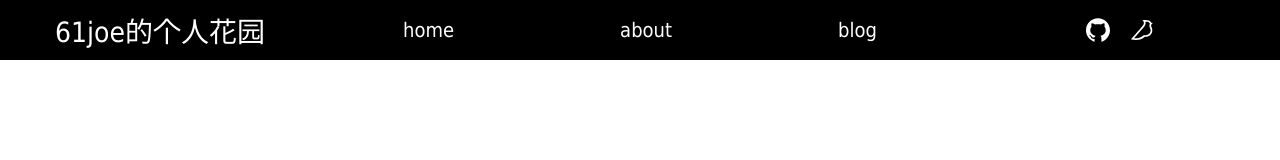
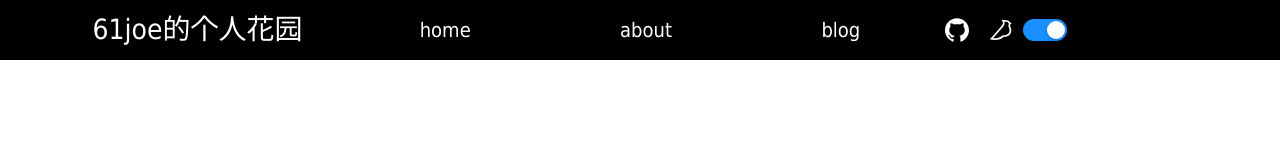
Before and after one commit to 61joe/61joe-blog.github.io, a Gatsby site: page / in a window 1280 px wide. Built offline with nearby package versions, Linux system fonts and the light colour scheme; Gatsby itself is replaced by a stand-in of ours.

Commit message:
增加 全局主题theme

```diff
--- a/gatsby-browser.js
+++ b/gatsby-browser.js
@@ -1 +1,8 @@
 import "./src/styles/global.less"
+import React from "react"
+// import { MyThemeProvider } from "react-jss"
+import { MyThemeProvider } from "./src/context/ThemeContext"
+
+export const wrapRootElement = ({ element }) => (
+  <MyThemeProvider>{element}</MyThemeProvider>
+)
--- a/gatsby-config.js
+++ b/gatsby-config.js
@@ -6,6 +6,6 @@
 // https://github.com/61joe/61joe-blog.github.io.git
 module.exports = {
   /* Your site config here */
-  plugins: [],
   pathPrefix: '/blog',
+  plugins: ['gatsby-plugin-better-jss'],
 }
--- a/package.json
+++ b/package.json
@@ -21,6 +21,7 @@
     "@mui/material": "^5.5.2",
     "antd": "^4.19.4",
     "gatsby": "^4.9.2",
+    "gatsby-plugin-better-jss": "^1.0.3",
     "less-loader": "^10.2.0",
     "react": "^17.0.1",
     "react-dom": "^17.0.1",
--- a/src/components/header/header.tsx
+++ b/src/components/header/header.tsx
@@ -1,12 +1,13 @@
 import React from "react"
-import { Layout } from "antd"
-import { createUseStyles } from "react-jss"
+import { Layout, Switch } from "antd"
+import { createUseStyles, useTheme } from "react-jss"
 import { username } from "../../utils/constant"
 import { GithubOutlined, YuqueOutlined } from "@ant-design/icons"
+import { MyTheme } from "../../context/ThemeContext"
 import { Link } from "gatsby"
 
 const { Header } = Layout
-const useStyles = createUseStyles({
+const useStyles = createUseStyles<string, unknown, MyTheme>({
   header: {
     backgroundColor: "black",
     display: "flex",
@@ -14,7 +15,7 @@ const useStyles = createUseStyles({
     alignItems: "center",
     height: "60px",
     "&>span": {
-      color: "white",
+      color: ({ theme }) => (theme.dark ? "white" : "black"),
       fontSize: "28px",
       textAlign: "center",
     },
@@ -29,8 +30,11 @@ const useStyles = createUseStyles({
     },
     "&>:nth-child(3)": {
       flex: "1 1 25%",
+      display: "flex",
+      alignItems: "center",
       "&>a": {
         margin: "0 10px",
+        display: "flex",
       },
     },
   },
@@ -47,10 +51,12 @@ const websiteLinkList = [
   {
     icon: <GithubOutlined style={iconStyle} />,
     site: "https://github.com/61joe",
+    title: "github",
   },
   {
     icon: <YuqueOutlined style={iconStyle} />,
     site: "https://www.yuque.com/weubg3",
+    title: "语雀",
   },
 ]
 
@@ -58,6 +64,7 @@ const topMenu = (
   <>
     {topMenuList.map(item => (
       <Link
+        key={item}
         to={`/${item === "home" ? "" : item}`}
         style={{ color: "white", fontSize: "20px" }}
       >
@@ -68,7 +75,10 @@ const topMenu = (
 )
 
 const header = () => {
-  const classes = useStyles()
+  const theme = useTheme<MyTheme>()
+  console.log(theme)
+
+  const classes = useStyles({ theme })
 
   return (
     <Layout>
@@ -76,11 +86,18 @@ const header = () => {
         <span>{`${username}的个人花园`}</span>
         <div>{topMenu}</div>
         <div>
-          {websiteLinkList.map(item => (
-            <a href={item.site} target="_blank" rel="noopener noreferrer">
+          {websiteLinkList.map((item, index) => (
+            <a
+              key={index}
+              href={item.site}
+              title={item.title}
+              target="_blank"
+              rel="noopener noreferrer"
+            >
               {item.icon}
             </a>
           ))}
+          <Switch defaultChecked onChange={theme.toggleDark} />
         </div>
       </Header>
     </Layout>
--- /dev/null
+++ b/src/context/ThemeContext.tsx
@@ -0,0 +1,56 @@
+import React, { useCallback, useEffect, useState } from "react"
+import { createTheming, ThemeProvider } from "react-jss"
+
+interface MyTheme extends Jss.Theme {
+  dark: boolean | null | undefined
+  toggleDark: () => void
+}
+type Props = {
+  children?: JSX.Element | null
+}
+
+// const defaultState = {
+//   dark: false,
+//   toggleDark: () => {},
+// }
+// const ThemeContext = React.createContext(defaultState)
+// const theming = createTheming(ThemeContext)
+// const {ThemeProvider} = theming
+const supportsDarkMode = () =>
+  window.matchMedia("(prefers-color-scheme: dark)").matches === true
+
+const MyThemeProvider = ({ children = null }: Props) => {
+  const [dark, setDark] = useState(() =>
+    !!JSON.parse(localStorage.getItem("dark") || "{}")
+  )
+  const toggleDark = useCallback(() => {
+    let newDark = !dark
+    localStorage.setItem("dark", JSON.stringify(newDark))
+    setDark(newDark)
+  }, [dark])
+
+  useEffect(() => {
+    const isDark = JSON.parse(localStorage.getItem("dark") || "{}")
+    // console.log(isDark)
+
+    if (isDark) {
+      setDark(true)
+    } else if (supportsDarkMode()) {
+      setDark(true)
+    }
+  }, [])
+
+  return (
+    <ThemeProvider
+      theme={{
+        dark,
+        toggleDark,
+      }}
+    >
+      {children}
+    </ThemeProvider>
+  )
+}
+
+// export default ThemeContext
+export { MyThemeProvider, MyTheme }
--- a/src/styles/global.less
+++ b/src/styles/global.less
@@ -1,3 +1,5 @@
+@import '~antd/dist/antd.css';
+
 * {
   padding: 0;
   margin: 0;
```
Also changed, not shown: 1 other file.
